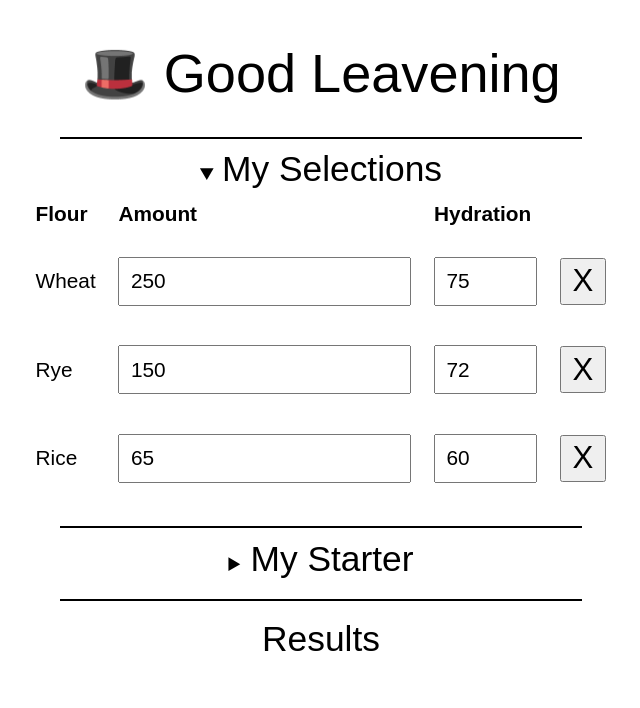
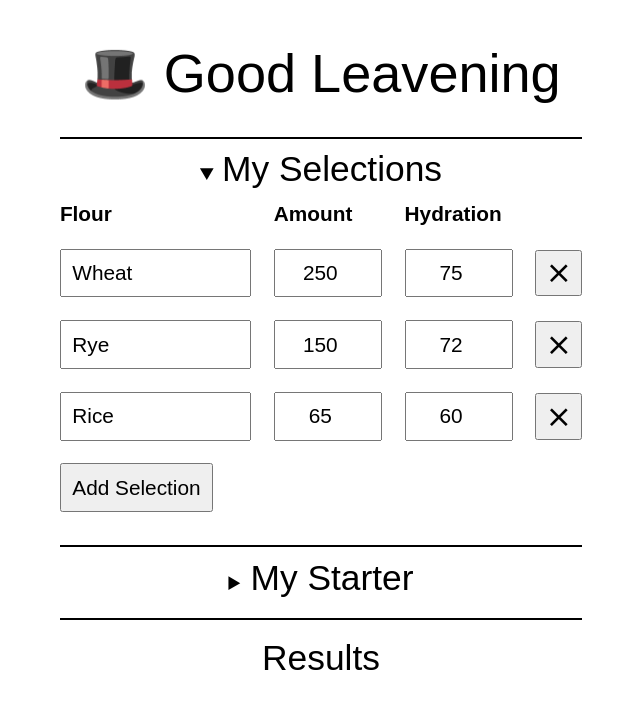
Before and after one commit to paul-c-guest/bread-calc-v4, a React (Vite) app: page / in a window 1280 px wide. Shown: the top 708 px of the page, without its empty margins (319-959 px from the left). Built offline with nearby package versions, Linux system fonts and the light colour scheme; a web font is replaced by a local one.

Commit message:
add button and dropdown <select> element for new selection

```diff
--- a/src/App.tsx
+++ b/src/App.tsx
@@ -1,7 +1,8 @@
 import { useState } from 'react'
-import Title from './components/Title'
+
+import { Title } from './components/Title'
 import { Selections } from './components/Selections'
-import { Selection } from './models/flour'
+import { Selection, Flour } from './models/flour'
 import { Starter } from './components/Starter'
 import { Calculations } from './components/Calculations'
 
@@ -9,17 +10,34 @@ import { Calculations } from './components/Calculations'
 
 export default function App() {
   // todo replace with useQuery
-  const [selections, setSelections] = useState(devData)
+  const [selections, setSelections] = useState<Selection[]>(devData)
 
   return (
     <>
       <Title />
-      <Selections selections={selections} />
+      <Selections
+        flours={devFlours}
+        selections={selections}
+        setSelections={setSelections}
+      />
       <Starter />
       <Calculations />
     </>
   )
 }
+
+const devFlours: Flour[] = [
+  { id: 101, name: 'Wheat', defaultHydration: 75, isGlutenFree: false },
+  {
+    id: 102,
+    name: 'Wholemeal Wheat',
+    defaultHydration: 70,
+    isGlutenFree: false,
+  },
+  { id: 103, name: 'Rye', defaultHydration: 65, isGlutenFree: false },
+  { id: 104, name: 'Rice', defaultHydration: 60, isGlutenFree: true },
+  { id: 105, name: 'Tapioca', defaultHydration: 60, isGlutenFree: true },
+]
 
 const devData: Selection[] = [
   {
--- /dev/null
+++ b/src/components/NewSelection.tsx
@@ -0,0 +1,27 @@
+import { useState } from 'react'
+import { Flour, Selection } from '../models/flour'
+
+interface Props {
+  flours: Flour[]
+  setSelections: React.Dispatch<React.SetStateAction<Selection[]>>
+}
+
+export function NewSelection({ flours, setSelections }: Props) {
+  const [editing, setEditing] = useState(false)
+  console.log(editing)
+
+  return editing ? (
+    <>
+      <select name="new-selection" id="new-selection">
+        {flours.map((flour) => (
+          <option value={flour.name}>{flour.name}</option>
+        ))}
+        <option value=""></option>
+      </select>
+    </>
+  ) : (
+    <>
+      <button onClick={() => setEditing(true)}>Add Selection</button>
+    </>
+  )
+}
--- a/src/components/Selection.tsx
+++ b/src/components/Selection.tsx
@@ -31,10 +31,16 @@ export function Selection({ selection }: Props) {
   return (
     <tr>
       <td>
-        <p>{flour.name}</p>
+        <input
+          className="flour-entry-name"
+          type="text"
+          // contentEditable={false}
+          defaultValue={flour.name}
+        />
       </td>
       <td>
         <input
+          className="flour-entry-number"
           id="amount"
           onChange={handleChange}
           type="number"
@@ -45,6 +51,7 @@ export function Selection({ selection }: Props) {
       </td>
       <td>
         <input
+          className="flour-entry-number"
           id="hydration"
           onChange={handleChange}
           type="number"
--- a/src/components/Selections.tsx
+++ b/src/components/Selections.tsx
@@ -1,11 +1,17 @@
-import { Selection as SelectionModel } from '../models/flour'
+import {
+  Flour as FlourModel,
+  Selection as SelectionModel,
+} from '../models/flour'
+import { NewSelection } from './NewSelection'
 import { Selection } from './Selection'
 
 interface Props {
+  flours: FlourModel[]
   selections: SelectionModel[]
+  setSelections: React.Dispatch<React.SetStateAction<SelectionModel[]>>
 }
 
-export function Selections({ selections }: Props) {
+export function Selections({ flours, selections, setSelections }: Props) {
   return (
     <>
       <details open={true}>
@@ -13,7 +19,7 @@ export function Selections({ selections }: Props) {
           <h2>My Selections</h2>
         </summary>
 
-        <table id="flour-block">
+        <table>
           <tbody>
             <tr className="table-headings">
               <td>Flour</td>
@@ -26,8 +32,10 @@ export function Selections({ selections }: Props) {
               return <Selection selection={sel} key={sel.id} />
             })}
 
-            <tr id="flour-block-button-row">
-              {/* <td>new flour dropdown or selection menu</td> */}
+            <tr>
+              <td>
+                <NewSelection flours={flours} setSelections={setSelections} />
+              </td>
             </tr>
           </tbody>
         </table>
--- a/src/components/Title.tsx
+++ b/src/components/Title.tsx
@@ -1,4 +1,4 @@
-export default function Title() {
+export function Title() {
   return (
     <>
       <h1 id="title">Good Leavening</h1>
--- a/src/index.css
+++ b/src/index.css
@@ -30,12 +30,14 @@ h2 {
   transition: 0.1s;
 }
 
-details, summary {
+details,
+summary {
   cursor: pointer;
   user-select: none;
 }
 
-details, summary > * {
+details,
+summary > * {
   display: inline;
 }
 
@@ -57,7 +59,7 @@ td {
 }
 
 input,
-button {
+button, select {
   padding: 0.5em;
   font-size: 100%;
 }
@@ -75,11 +77,11 @@ hr {
 }
 
 .flour-entry-name {
-  width: 9em;
+  width: 8em;
 }
 
 .flour-entry-number {
-  width: 3.5em;
+  width: 4em;
   text-align: center;
 }
 
@@ -92,7 +94,7 @@ hr {
 
 .flour-delete-button::after {
   /* todo change out for the nice cross or trash can */
-  content: 'X';
+  content: '⨯';
 }
 
 .sub-total {
```
